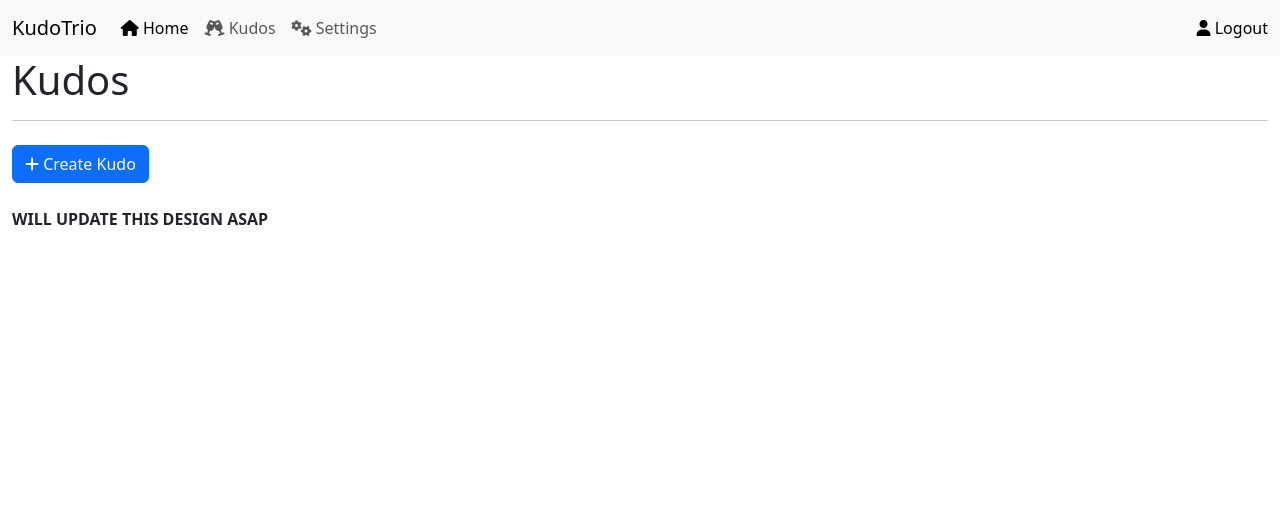
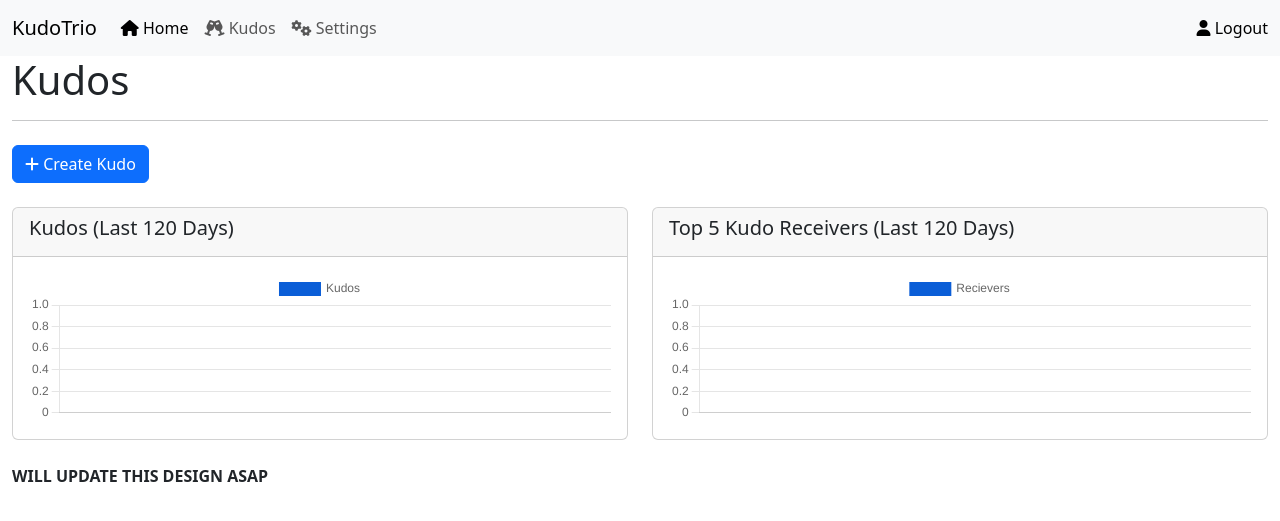
Before and after one commit to rodneygauna/KudoTrio, a Flask app: page /kudos in a window 1280 px wide. Shown: the top 521 px of the page. Run offline with Flask 3, Linux system fonts and the light colour scheme; the visitor is signed in with stand-in values (Sample User, id 1); data comes from the database, SQL or seed files in the repository; data that the repository does not hold is empty; some libraries are stand-ins or nearby versions.

Commit message:
added charts

```diff
--- a/src/cli_commands/cli_commands.py
+++ b/src/cli_commands/cli_commands.py
@@ -93,12 +93,14 @@ def seed_db():
         )
 
     # Create 10 kudos
-    for i in range(1, 10+1):
+    for i in range(1, 100+1):
         entry.append(
             Kudo(
                 submitting_user_id=random.randint(1, 10),
                 receiving_user_id=random.randint(1, 10),
                 kudo_message=faker.text(),
+                created_date=faker.date_between(
+                    start_date='-120d', end_date='today'),
             )
         )
 
--- a/src/kudos/views.py
+++ b/src/kudos/views.py
@@ -4,7 +4,7 @@ This file contains the views for the kudos blueprint.
 """
 
 # Imports
-from datetime import datetime
+from datetime import datetime, timedelta
 from flask import render_template, url_for, flash, redirect, Blueprint
 from flask_login import login_required, current_user
 from src.kudos.forms import (
@@ -30,6 +30,41 @@ def kudos_landing_page():
     """
     Landing page for kudos
     """
+
+    # Start Date for Dashboards (120 Days)
+    start_date = datetime.now() - timedelta(days=120)
+
+    # Dashboard - Count
+    kudos_count = (
+        db.session.query(
+            db.func.count(Kudo.id).label("count"),
+            db.func.strftime("%Y-%m", Kudo.created_date).label("month")
+        )
+        .filter(Kudo.created_date >= start_date)
+        .group_by("month")
+        .all()
+    )
+    kudos_graph_labels = [kudo.month for kudo in kudos_count]
+    kudos_graph_data = [kudo.count for kudo in kudos_count]
+
+    # Dashboard - Top 5 Receiving Users
+    kudos_receiver = (
+        db.session.query(
+            User.firstname,
+            User.lastname,
+            db.func.count(Kudo.receiving_user_id).label("count")
+        )
+        .join(User, User.id == Kudo.receiving_user_id)
+        .filter(Kudo.created_date >= start_date)
+        .group_by(Kudo.receiving_user_id, User.firstname, User.lastname)
+        .order_by(db.desc("count"))
+        .limit(5)
+        .all()
+    )
+    kudos_receiver_labels = [
+        f"{kudo.firstname} {kudo.lastname}" for kudo in kudos_receiver
+        ]
+    kudos_receiver_data = [kudo.count for kudo in kudos_receiver]
 
     # Get the last 10 created kudos
     CreatingUser = db.aliased(User, name="CreatingUser")
@@ -72,6 +107,10 @@ def kudos_landing_page():
         "kudos/kudos.html",
         title="Kudos",
         kudos=kudos,
+        kudos_graph_labels=kudos_graph_labels,
+        kudos_graph_data=kudos_graph_data,
+        kudos_receiver_labels=kudos_receiver_labels,
+        kudos_receiver_data=kudos_receiver_data,
     )
 
 
--- a/src/templates/kudos/kudos.html
+++ b/src/templates/kudos/kudos.html
@@ -8,6 +8,34 @@
     >
   </div>
 </div>
+<!-- Start Dashboards -->
+<div class="row mb-4">
+  <div class="col">
+    <div class="card">
+      <div class="card-header">
+        <h5 class="card-title">Kudos (Last 120 Days)</h5>
+      </div>
+      <div class="card-body">
+        <div class="chart-container">
+          <canvas id="kudosCount" class="h-275"></canvas>
+        </div>
+      </div>
+    </div>
+  </div>
+  <div class="col">
+    <div class="card">
+      <div class="card-header">
+        <h5 class="card-title">Top 5 Kudo Receivers (Last 120 Days)</h5>
+      </div>
+      <div class="card-body">
+        <div class="chart-container">
+          <canvas id="kudosReceiver" class="h-275"></canvas>
+        </div>
+      </div>
+    </div>
+  </div>
+</div>
+<!-- End Dashboards -->
 <!-- Start Kudos -->
 <div class="row">
   <strong>WILL UPDATE THIS DESIGN ASAP</strong>
@@ -24,4 +52,74 @@
   {% endfor %}
 </div>
 <!-- End Kudos -->
+<!-- Start Graphs -->
+<script src="https://cdn.jsdelivr.net/npm/chart.js@4.3.0/dist/chart.umd.min.js"></script>
+<script type="text/javascript">
+  /* Dashboard - Count */
+  var gKudosLabels = {{ kudos_graph_labels | tojson }};
+  var gKudosData = {{ kudos_graph_data | tojson }};
+
+  var ctx = document.getElementById("kudosCount").getContext("2d");
+  var myChart = new Chart(ctx, {
+      type: "line",
+      data: {
+        labels: gKudosLabels,
+        datasets: [
+            {
+            label: "Kudos",
+            data: gKudosData,
+            borderWidth: 2,
+            backgroundColor: "#0b5ed7",
+            borderColor: "#0b5ed7",
+            borderWidth: 2.0,
+            pointBackgroundColor: "#ffffff",
+            },
+        ],
+      },
+      options: {
+        responsive: true,
+        maintainAspectRatio: false,
+        legend: {
+          display: true,
+          labels: {
+            fontColor: "#000",
+          },
+        },
+      },
+    });
+
+    /* Dashboard - Top 5 Receivers */
+  var gKReceiverLabels = {{ kudos_receiver_labels | tojson }};
+  var gKReceiverData = {{ kudos_receiver_data | tojson }};
+
+  var ctx = document.getElementById("kudosReceiver").getContext("2d");
+  var myChart = new Chart(ctx, {
+      type: "bar",
+      data: {
+        labels: gKReceiverLabels,
+        datasets: [
+            {
+            label: "Recievers",
+            data: gKReceiverData,
+            borderWidth: 2,
+            backgroundColor: "#0b5ed7",
+            borderColor: "#0b5ed7",
+            borderWidth: 2.0,
+            pointBackgroundColor: "#ffffff",
+            },
+        ],
+      },
+      options: {
+        responsive: true,
+        maintainAspectRatio: false,
+        legend: {
+          display: true,
+          labels: {
+            fontColor: "#000",
+          },
+        },
+      },
+    });
+</script>
+<!-- End Graphs -->
 {% endblock content %}
```
